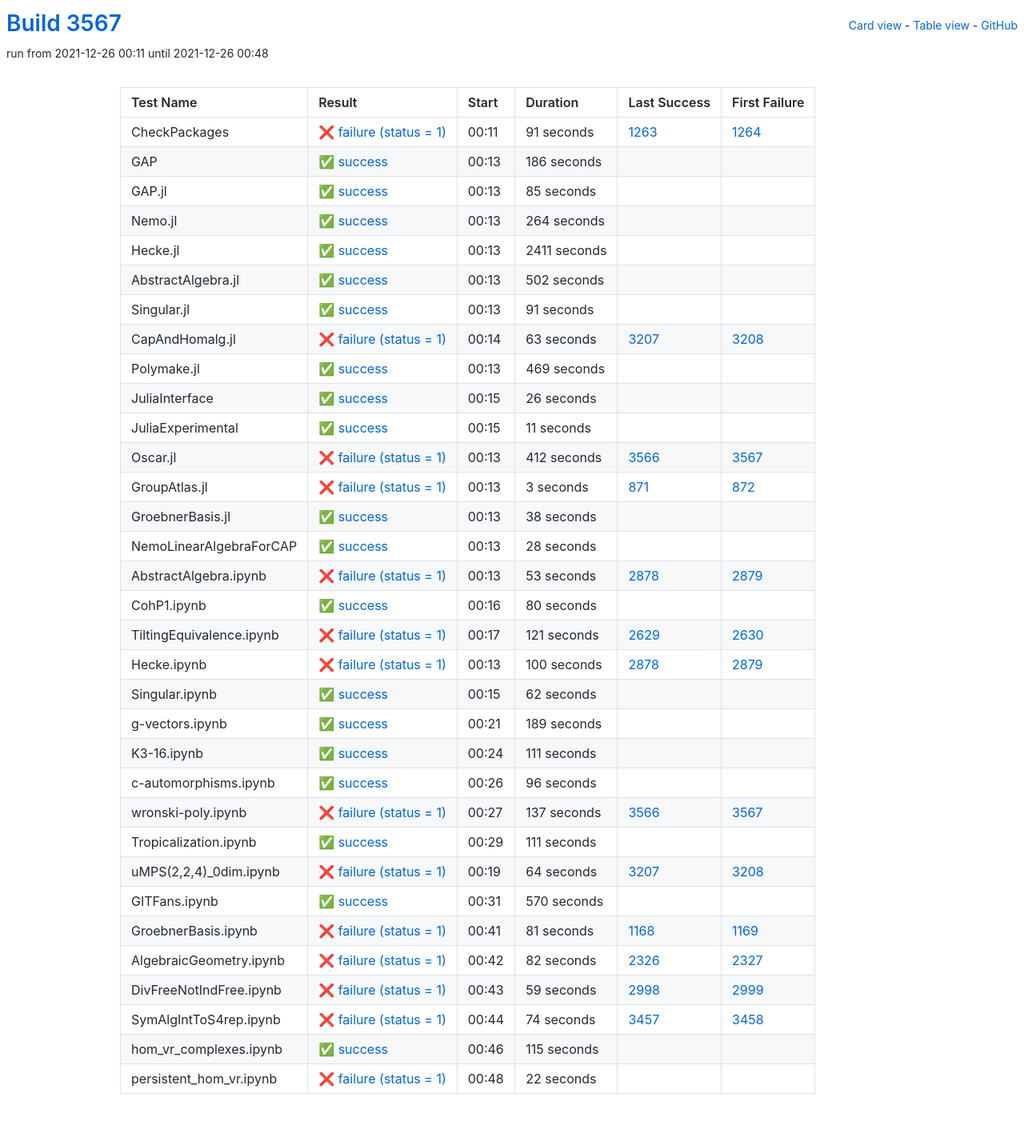
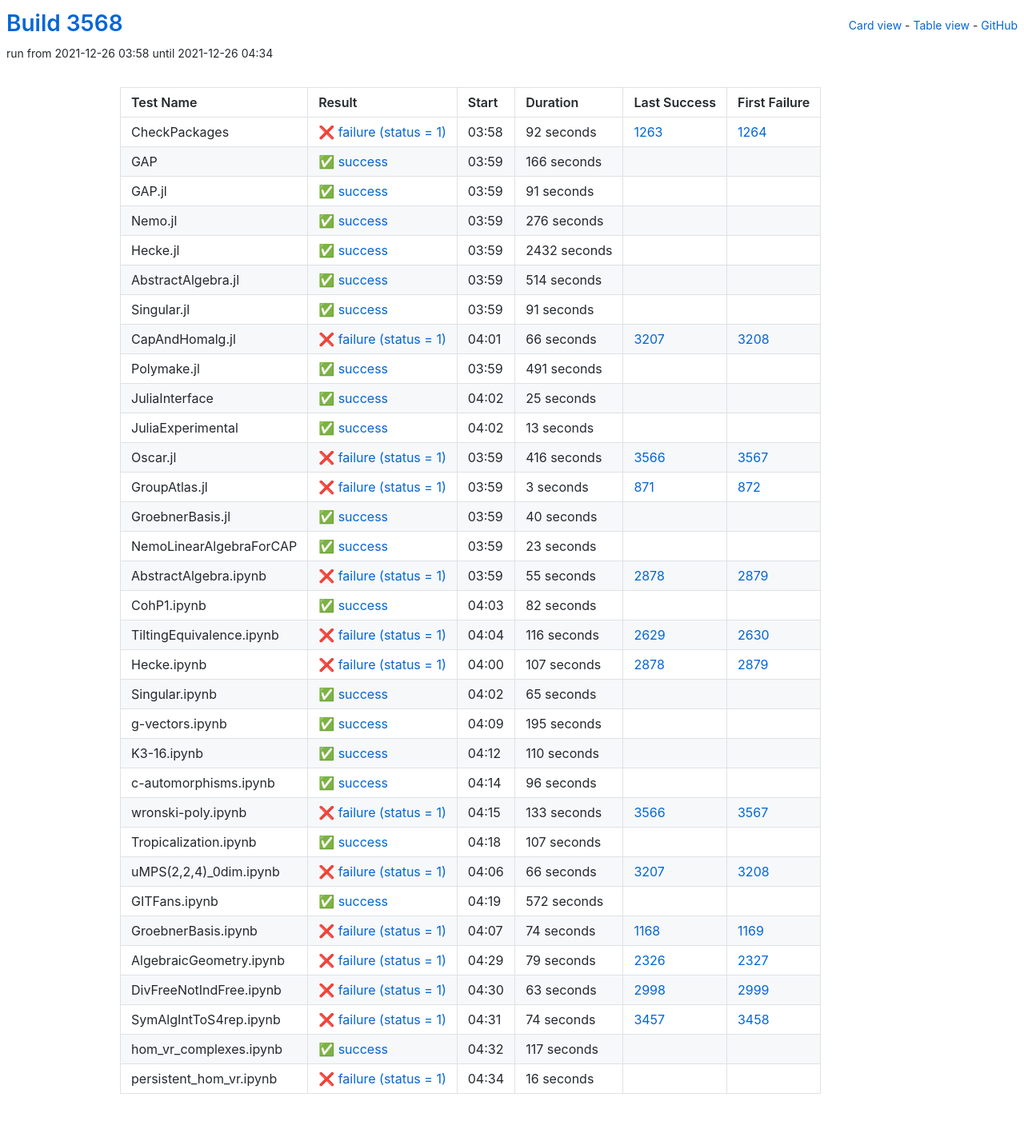
Before and after one commit to oscar-system/oscar-ci-status-stable, a Jekyll site: the page built from table.html, in a window 1280 px wide. Shown: the whole page at 80% size. Built offline with Jekyll 4.4.1, drawn with Linux system fonts in a browser that asks for light colours.

Commit message:
Build #3568

```diff
--- a/_data/ci.yml
+++ b/_data/ci.yml
@@ -1,6 +1,6 @@
 ---
-build: 3567
-build_url: https://oscarci.mathematik.uni-kl.de/job/oscar-stable/3567/
+build: 3568
+build_url: https://oscarci.mathematik.uni-kl.de/job/oscar-stable/3568/
 job: oscar-stable
 organization: oscar-system
 repo: oscar-ci-status-stable
@@ -8,80 +8,80 @@ repourl: https://github.com/oscar-system/oscar-ci-status-stable
 tests:
 - name: CheckPackages
   id: checkpackages
-  log: https://oscarci.mathematik.uni-kl.de/job/oscar-stable/3567/artifact/logs/build-3567/CheckPackages.log
-  start: 2021-12-26 00:11
+  log: https://oscarci.mathematik.uni-kl.de/job/oscar-stable/3568/artifact/logs/build-3568/CheckPackages.log
+  start: 2021-12-26 03:58
   success: false
   exitcode: 1
   status: failure
-  duration: 91
+  duration: 92
   last_success: 1263
   last_success_url: https://oscarci.mathematik.uni-kl.de/job/oscar-stable/1263/
   first_failure: 1264
   first_failure_url: https://oscarci.mathematik.uni-kl.de/job/oscar-stable/1264/
 - name: GAP
   id: gap
-  log: https://oscarci.mathematik.uni-kl.de/job/oscar-stable/3567/artifact/logs/build-3567/GAP.log
-  start: 2021-12-26 00:13
+  log: https://oscarci.mathematik.uni-kl.de/job/oscar-stable/3568/artifact/logs/build-3568/GAP.log
+  start: 2021-12-26 03:59
   success: true
   exitcode: 0
   status: success
-  duration: 186
+  duration: 166
   last_success: false
   last_success_url:
   first_failure: false
   first_failure_url:
 - name: GAP.jl
   id: gap-jl
-  log: https://oscarci.mathematik.uni-kl.de/job/oscar-stable/3567/artifact/logs/build-3567/GAP.jl.log
-  start: 2021-12-26 00:13
+  log: https://oscarci.mathematik.uni-kl.de/job/oscar-stable/3568/artifact/logs/build-3568/GAP.jl.log
+  start: 2021-12-26 03:59
   success: true
   exitcode: 0
   status: success
-  duration: 85
+  duration: 91
   last_success: false
   last_success_url:
   first_failure: false
   first_failure_url:
 - name: Nemo.jl
   id: nemo-jl
-  log: https://oscarci.mathematik.uni-kl.de/job/oscar-stable/3567/artifact/logs/build-3567/Nemo.jl.log
-  start: 2021-12-26 00:13
+  log: https://oscarci.mathematik.uni-kl.de/job/oscar-stable/3568/artifact/logs/build-3568/Nemo.jl.log
+  start: 2021-12-26 03:59
   success: true
   exitcode: 0
   status: success
-  duration: 264
+  duration: 276
   last_success: false
   last_success_url:
   first_failure: false
   first_failure_url:
 - name: Hecke.jl
   id: hecke-jl
-  log: https://oscarci.mathematik.uni-kl.de/job/oscar-stable/3567/artifact/logs/build-3567/Hecke.jl.log
-  start: 2021-12-26 00:13
+  log: https://oscarci.mathematik.uni-kl.de/job/oscar-stable/3568/artifact/logs/build-3568/Hecke.jl.log
+  start: 2021-12-26 03:59
   success: true
   exitcode: 0
   status: success
-  duration: 2411
+  duration: 2432
   last_success: false
   last_success_url:
   first_failure: false
   first_failure_url:
 - name: AbstractAlgebra.jl
   id: abstractalgebra-jl
-  log: https://oscarci.mathematik.uni-kl.de/job/oscar-stable/3567/artifact/logs/build-3567/AbstractAlgebra.jl.log
-  start: 2021-12-26 00:13
+  log: https://oscarci.mathematik.uni-kl.de/job/oscar-stable/3568/artifact/logs/build-3568/AbstractAlgebra.jl.log
+  start: 2021-12-26 03:59
   success: true
   exitcode: 0
   status: success
-  duration: 502
+  duration: 514
   last_success: false
   last_success_url:
   first_failure: false
   first_failure_url:
 - name: Singular.jl
   id: singular-jl
-  log: https://oscarci.mathematik.uni-kl.de/job/oscar-stable/3567/artifact/logs/build-3567/Singular.jl.log
-  start: 2021-12-26 00:13
+  log: https://oscarci.mathematik.uni-kl.de/job/oscar-stable/3568/artifact/logs/build-3568/Singular.jl.log
+  start: 2021-12-26 03:59
   success: true
   exitcode: 0
   status: success
@@ -92,68 +92,68 @@ tests:
   first_failure_url:
 - name: CapAndHomalg.jl
   id: capandhomalg-jl
-  log: https://oscarci.mathematik.uni-kl.de/job/oscar-stable/3567/artifact/logs/build-3567/CapAndHomalg.jl.log
-  start: 2021-12-26 00:14
+  log: https://oscarci.mathematik.uni-kl.de/job/oscar-stable/3568/artifact/logs/build-3568/CapAndHomalg.jl.log
+  start: 2021-12-26 04:01
   success: false
   exitcode: 1
   status: failure
-  duration: 63
+  duration: 66
   last_success: 3207
   last_success_url: https://oscarci.mathematik.uni-kl.de/job/oscar-stable/3207/
   first_failure: 3208
   first_failure_url: https://oscarci.mathematik.uni-kl.de/job/oscar-stable/3208/
 - name: Polymake.jl
   id: polymake-jl
-  log: https://oscarci.mathematik.uni-kl.de/job/oscar-stable/3567/artifact/logs/build-3567/Polymake.jl.log
-  start: 2021-12-26 00:13
+  log: https://oscarci.mathematik.uni-kl.de/job/oscar-stable/3568/artifact/logs/build-3568/Polymake.jl.log
+  start: 2021-12-26 03:59
   success: true
   exitcode: 0
   status: success
-  duration: 469
+  duration: 491
   last_success: false
   last_success_url:
   first_failure: false
   first_failure_url:
 - name: JuliaInterface
   id: juliainterface
-  log: https://oscarci.mathematik.uni-kl.de/job/oscar-stable/3567/artifact/logs/build-3567/JuliaInterface.log
-  start: 2021-12-26 00:15
+  log: https://oscarci.mathematik.uni-kl.de/job/oscar-stable/3568/artifact/logs/build-3568/JuliaInterface.log
+  start: 2021-12-26 04:02
   success: true
   exitcode: 0
   status: success
-  duration: 26
+  duration: 25
   last_success: false
   last_success_url:
   first_failure: false
   first_failure_url:
 - name: JuliaExperimental
   id: juliaexperimental
-  log: https://oscarci.mathematik.uni-kl.de/job/oscar-stable/3567/artifact/logs/build-3567/JuliaExperimental.log
-  start: 2021-12-26 00:15
+  log: https://oscarci.mathematik.uni-kl.de/job/oscar-stable/3568/artifact/logs/build-3568/JuliaExperimental.log
+  start: 2021-12-26 04:02
   success: true
   exitcode: 0
   status: success
-  duration: 11
+  duration: 13
   last_success: false
   last_success_url:
   first_failure: false
   first_failure_url:
 - name: Oscar.jl
   id: oscar-jl
-  log: https://oscarci.mathematik.uni-kl.de/job/oscar-stable/3567/artifact/logs/build-3567/Oscar.jl.log
-  start: 2021-12-26 00:13
+  log: https://oscarci.mathematik.uni-kl.de/job/oscar-stable/3568/artifact/logs/build-3568/Oscar.jl.log
+  start: 2021-12-26 03:59
   success: false
   exitcode: 1
   status: failure
-  duration: 412
+  duration: 416
   last_success: 3566
   last_success_url: https://oscarci.mathematik.uni-kl.de/job/oscar-stable/3566/
   first_failure: 3567
   first_failure_url: https://oscarci.mathematik.uni-kl.de/job/oscar-stable/3567/
 - name: GroupAtlas.jl
   id: groupatlas-jl
-  log: https://oscarci.mathematik.uni-kl.de/job/oscar-stable/3567/artifact/logs/build-3567/GroupAtlas.jl.log
-  start: 2021-12-26 00:13
+  log: https://oscarci.mathematik.uni-kl.de/job/oscar-stable/3568/artifact/logs/build-3568/GroupAtlas.jl.log
+  start: 2021-12-26 03:59
   success: false
   exitcode: 1
   status: failure
@@ -164,116 +164,116 @@ tests:
   first_failure_url: https://oscarci.mathematik.uni-kl.de/job/oscar-stable/872/
 - name: GroebnerBasis.jl
   id: groebnerbasis-jl
-  log: https://oscarci.mathematik.uni-kl.de/job/oscar-stable/3567/artifact/logs/build-3567/GroebnerBasis.jl.log
-  start: 2021-12-26 00:13
+  log: https://oscarci.mathematik.uni-kl.de/job/oscar-stable/3568/artifact/logs/build-3568/GroebnerBasis.jl.log
+  start: 2021-12-26 03:59
   success: true
   exitcode: 0
   status: success
-  duration: 38
+  duration: 40
   last_success: false
   last_success_url:
   first_failure: false
   first_failure_url:
 - name: NemoLinearAlgebraForCAP
   id: nemolinearalgebraforcap
-  log: https://oscarci.mathematik.uni-kl.de/job/oscar-stable/3567/artifact/logs/build-3567/NemoLinearAlgebraForCAP.log
-  start: 2021-12-26 00:13
+  log: https://oscarci.mathematik.uni-kl.de/job/oscar-stable/3568/artifact/logs/build-3568/NemoLinearAlgebraForCAP.log
+  start: 2021-12-26 03:59
   success: true
   exitcode: 0
   status: success
-  duration: 28
+  duration: 23
   last_success: false
   last_success_url:
   first_failure: false
   first_failure_url:
 - name: AbstractAlgebra.ipynb
   id: abstractalgebra-ipynb
-  log: https://oscarci.mathematik.uni-kl.de/job/oscar-stable/3567/artifact/logs/build-3567/AbstractAlgebra.ipynb.log
-  start: 2021-12-26 00:13
+  log: https://oscarci.mathematik.uni-kl.de/job/oscar-stable/3568/artifact/logs/build-3568/AbstractAlgebra.ipynb.log
+  start: 2021-12-26 03:59
   success: false
   exitcode: 1
   status: failure
-  duration: 53
+  duration: 55
   last_success: 2878
   last_success_url: https://oscarci.mathematik.uni-kl.de/job/oscar-stable/2878/
   first_failure: 2879
   first_failure_url: https://oscarci.mathematik.uni-kl.de/job/oscar-stable/2879/
 - name: CohP1.ipynb
   id: cohp1-ipynb
-  log: https://oscarci.mathematik.uni-kl.de/job/oscar-stable/3567/artifact/logs/build-3567/CohP1.ipynb.log
-  start: 2021-12-26 00:16
+  log: https://oscarci.mathematik.uni-kl.de/job/oscar-stable/3568/artifact/logs/build-3568/CohP1.ipynb.log
+  start: 2021-12-26 04:03
   success: true
   exitcode: 0
   status: success
-  duration: 80
+  duration: 82
   last_success: false
   last_success_url:
   first_failure: false
   first_failure_url:
 - name: TiltingEquivalence.ipynb
   id: tiltingequivalence-ipynb
-  log: https://oscarci.mathematik.uni-kl.de/job/oscar-stable/3567/artifact/logs/build-3567/TiltingEquivalence.ipynb.log
-  start: 2021-12-26 00:17
+  log: https://oscarci.mathematik.uni-kl.de/job/oscar-stable/3568/artifact/logs/build-3568/TiltingEquivalence.ipynb.log
+  start: 2021-12-26 04:04
   success: false
   exitcode: 1
   status: failure
-  duration: 121
+  duration: 116
   last_success: 2629
   last_success_url: https://oscarci.mathematik.uni-kl.de/job/oscar-stable/2629/
   first_failure: 2630
   first_failure_url: https://oscarci.mathematik.uni-kl.de/job/oscar-stable/2630/
 - name: Hecke.ipynb
   id: hecke-ipynb
-  log: https://oscarci.mathematik.uni-kl.de/job/oscar-stable/3567/artifact/logs/build-3567/Hecke.ipynb.log
-  start: 2021-12-26 00:13
+  log: https://oscarci.mathematik.uni-kl.de/job/oscar-stable/3568/artifact/logs/build-3568/Hecke.ipynb.log
+  start: 2021-12-26 04:00
   success: false
   exitcode: 1
   status: failure
-  duration: 100
+  duration: 107
   last_success: 2878
   last_success_url: https://oscarci.mathematik.uni-kl.de/job/oscar-stable/2878/
   first_failure: 2879
   first_failure_url: https://oscarci.mathematik.uni-kl.de/job/oscar-stable/2879/
 - name: Singular.ipynb
   id: singular-ipynb
-  log: https://oscarci.mathematik.uni-kl.de/job/oscar-stable/3567/artifact/logs/build-3567/Singular.ipynb.log
-  start: 2021-12-26 00:15
+  log: https://oscarci.mathematik.uni-kl.de/job/oscar-stable/3568/artifact/logs/build-3568/Singular.ipynb.log
+  start: 2021-12-26 04:02
   success: true
   exitcode: 0
   status: success
-  duration: 62
+  duration: 65
   last_success: false
   last_success_url:
   first_failure: false
   first_failure_url:
 - name: g-vectors.ipynb
   id: g-vectors-ipynb
-  log: https://oscarci.mathematik.uni-kl.de/job/oscar-stable/3567/artifact/logs/build-3567/g-vectors.ipynb.log
-  start: 2021-12-26 00:21
+  log: https://oscarci.mathematik.uni-kl.de/job/oscar-stable/3568/artifact/logs/build-3568/g-vectors.ipynb.log
+  start: 2021-12-26 04:09
   success: true
   exitcode: 0
   status: success
-  duration: 189
+  duration: 195
   last_success: false
   last_success_url:
   first_failure: false
   first_failure_url:
 - name: K3-16.ipynb
   id: k3-16-ipynb
-  log: https://oscarci.mathematik.uni-kl.de/job/oscar-stable/3567/artifact/logs/build-3567/K3-16.ipynb.log
-  start: 2021-12-26 00:24
+  log: https://oscarci.mathematik.uni-kl.de/job/oscar-stable/3568/artifact/logs/build-3568/K3-16.ipynb.log
+  start: 2021-12-26 04:12
   success: true
   exitcode: 0
   status: success
-  duration: 111
+  duration: 110
   last_success: false
   last_success_url:
   first_failure: false
   first_failure_url:
 - name: c-automorphisms.ipynb
   id: c-automorphisms-ipynb
-  log: https://oscarci.mathematik.uni-kl.de/job/oscar-stable/3567/artifact/logs/build-3567/c-automorphisms.ipynb.log
-  start: 2021-12-26 00:26
+  log: https://oscarci.mathematik.uni-kl.de/job/oscar-stable/3568/artifact/logs/build-3568/c-automorphisms.ipynb.log
+  start: 2021-12-26 04:14
   success: true
   exitcode: 0
   status: success
@@ -284,92 +284,92 @@ tests:
   first_failure_url:
 - name: wronski-poly.ipynb
   id: wronski-poly-ipynb
-  log: https://oscarci.mathematik.uni-kl.de/job/oscar-stable/3567/artifact/logs/build-3567/wronski-poly.ipynb.log
-  start: 2021-12-26 00:27
+  log: https://oscarci.mathematik.uni-kl.de/job/oscar-stable/3568/artifact/logs/build-3568/wronski-poly.ipynb.log
+  start: 2021-12-26 04:15
   success: false
   exitcode: 1
   status: failure
-  duration: 137
+  duration: 133
   last_success: 3566
   last_success_url: https://oscarci.mathematik.uni-kl.de/job/oscar-stable/3566/
   first_failure: 3567
   first_failure_url: https://oscarci.mathematik.uni-kl.de/job/oscar-stable/3567/
 - name: Tropicalization.ipynb
   id: tropicalization-ipynb
-  log: https://oscarci.mathematik.uni-kl.de/job/oscar-stable/3567/artifact/logs/build-3567/Tropicalization.ipynb.log
-  start: 2021-12-26 00:29
+  log: https://oscarci.mathematik.uni-kl.de/job/oscar-stable/3568/artifact/logs/build-3568/Tropicalization.ipynb.log
+  start: 2021-12-26 04:18
   success: true
   exitcode: 0
   status: success
-  duration: 111
+  duration: 107
   last_success: false
   last_success_url:
   first_failure: false
   first_failure_url:
 - name: uMPS(2,2,4)_0dim.ipynb
   id: umps-2-2-4-0dim-ipynb
-  log: https://oscarci.mathematik.uni-kl.de/job/oscar-stable/3567/artifact/logs/build-3567/uMPS-2-2-4-_0dim.ipynb.log
-  start: 2021-12-26 00:19
+  log: https://oscarci.mathematik.uni-kl.de/job/oscar-stable/3568/artifact/logs/build-3568/uMPS-2-2-4-_0dim.ipynb.log
+  start: 2021-12-26 04:06
   success: false
   exitcode: 1
   status: failure
-  duration: 64
+  duration: 66
   last_success: 3207
   last_success_url: https://oscarci.mathematik.uni-kl.de/job/oscar-stable/3207/
   first_failure: 3208
   first_failure_url: https://oscarci.mathematik.uni-kl.de/job/oscar-stable/3208/
 - name: GITFans.ipynb
   id: gitfans-ipynb
-  log: https://oscarci.mathematik.uni-kl.de/job/oscar-stable/3567/artifact/logs/build-3567/GITFans.ipynb.log
-  start: 2021-12-26 00:31
+  log: https://oscarci.mathematik.uni-kl.de/job/oscar-stable/3568/artifact/logs/build-3568/GITFans.ipynb.log
+  start: 2021-12-26 04:19
   success: true
   exitcode: 0
   status: success
-  duration: 570
+  duration: 572
   last_success: false
   last_success_url:
   first_failure: false
   first_failure_url:
 - name: GroebnerBasis.ipynb
   id: groebnerbasis-ipynb
-  log: https://oscarci.mathematik.uni-kl.de/job/oscar-stable/3567/artifact/logs/build-3567/GroebnerBasis.ipynb.log
-  start: 2021-12-26 00:41
+  log: https://oscarci.mathematik.uni-kl.de/job/oscar-stable/3568/artifact/logs/build-3568/GroebnerBasis.ipynb.log
+  start: 2021-12-26 04:07
   success: false
   exitcode: 1
   status: failure
-  duration: 81
+  duration: 74
   last_success: 1168
   last_success_url: https://oscarci.mathematik.uni-kl.de/job/oscar-stable/1168/
   first_failure: 1169
   first_failure_url: https://oscarci.mathematik.uni-kl.de/job/oscar-stable/1169/
 - name: AlgebraicGeometry.ipynb
   id: algebraicgeometry-ipynb
-  log: https://oscarci.mathematik.uni-kl.de/job/oscar-stable/3567/artifact/logs/build-3567/AlgebraicGeometry.ipynb.log
-  start: 2021-12-26 00:42
+  log: https://oscarci.mathematik.uni-kl.de/job/oscar-stable/3568/artifact/logs/build-3568/AlgebraicGeometry.ipynb.log
+  start: 2021-12-26 04:29
   success: false
   exitcode: 1
   status: failure
-  duration: 82
+  duration: 79
   last_success: 2326
   last_success_url: https://oscarci.mathematik.uni-kl.de/job/oscar-stable/2326/
   first_failure: 2327
   first_failure_url: https://oscarci.mathematik.uni-kl.de/job/oscar-stable/2327/
 - name: DivFreeNotIndFree.ipynb
   id: divfreenotindfree-ipynb
-  log: https://oscarci.mathematik.uni-kl.de/job/oscar-stable/3567/artifact/logs/build-3567/DivFreeNotIndFree.ipynb.log
-  start: 2021-12-26 00:43
+  log: https://oscarci.mathematik.uni-kl.de/job/oscar-stable/3568/artifact/logs/build-3568/DivFreeNotIndFree.ipynb.log
+  start: 2021-12-26 04:30
   success: false
   exitcode: 1
   status: failure
-  duration: 59
+  duration: 63
   last_success: 2998
   last_success_url: https://oscarci.mathematik.uni-kl.de/job/oscar-stable/2998/
   first_failure: 2999
   first_failure_url: https://oscarci.mathematik.uni-kl.de/job/oscar-stable/2999/
 - name: SymAlgIntToS4rep.ipynb
   id: symalginttos4rep-ipynb
-  log: https://oscarci.mathematik.uni-kl.de/job/oscar-stable/3567/artifact/logs/build-3567/SymAlgIntToS4rep.ipynb.log
-  start: 2021-12-26 00:44
+  log: https://oscarci.mathematik.uni-kl.de/job/oscar-stable/3568/artifact/logs/build-3568/SymAlgIntToS4rep.ipynb.log
+  start: 2021-12-26 04:31
   success: false
   exitcode: 1
   status: failure
@@ -380,24 +380,24 @@ tests:
   first_failure_url: https://oscarci.mathematik.uni-kl.de/job/oscar-stable/3458/
 - name: hom_vr_complexes.ipynb
   id: hom-vr-complexes-ipynb
-  log: https://oscarci.mathematik.uni-kl.de/job/oscar-stable/3567/artifact/logs/build-3567/hom_vr_complexes.ipynb.log
-  start: 2021-12-26 00:46
+  log: https://oscarci.mathematik.uni-kl.de/job/oscar-stable/3568/artifact/logs/build-3568/hom_vr_complexes.ipynb.log
+  start: 2021-12-26 04:32
   success: true
   exitcode: 0
   status: success
-  duration: 115
+  duration: 117
   last_success: false
   last_success_url:
   first_failure: false
   first_failure_url:
 - name: persistent_hom_vr.ipynb
   id: persistent-hom-vr-ipynb
-  log: https://oscarci.mathematik.uni-kl.de/job/oscar-stable/3567/artifact/logs/build-3567/persistent_hom_vr.ipynb.log
-  start: 2021-12-26 00:48
+  log: https://oscarci.mathematik.uni-kl.de/job/oscar-stable/3568/artifact/logs/build-3568/persistent_hom_vr.ipynb.log
+  start: 2021-12-26 04:34
   success: false
   exitcode: 1
   status: failure
-  duration: 22
+  duration: 16
   last_success: false
   last_success_url:
   first_failure: false
```
Also changed, not shown: README.md.
